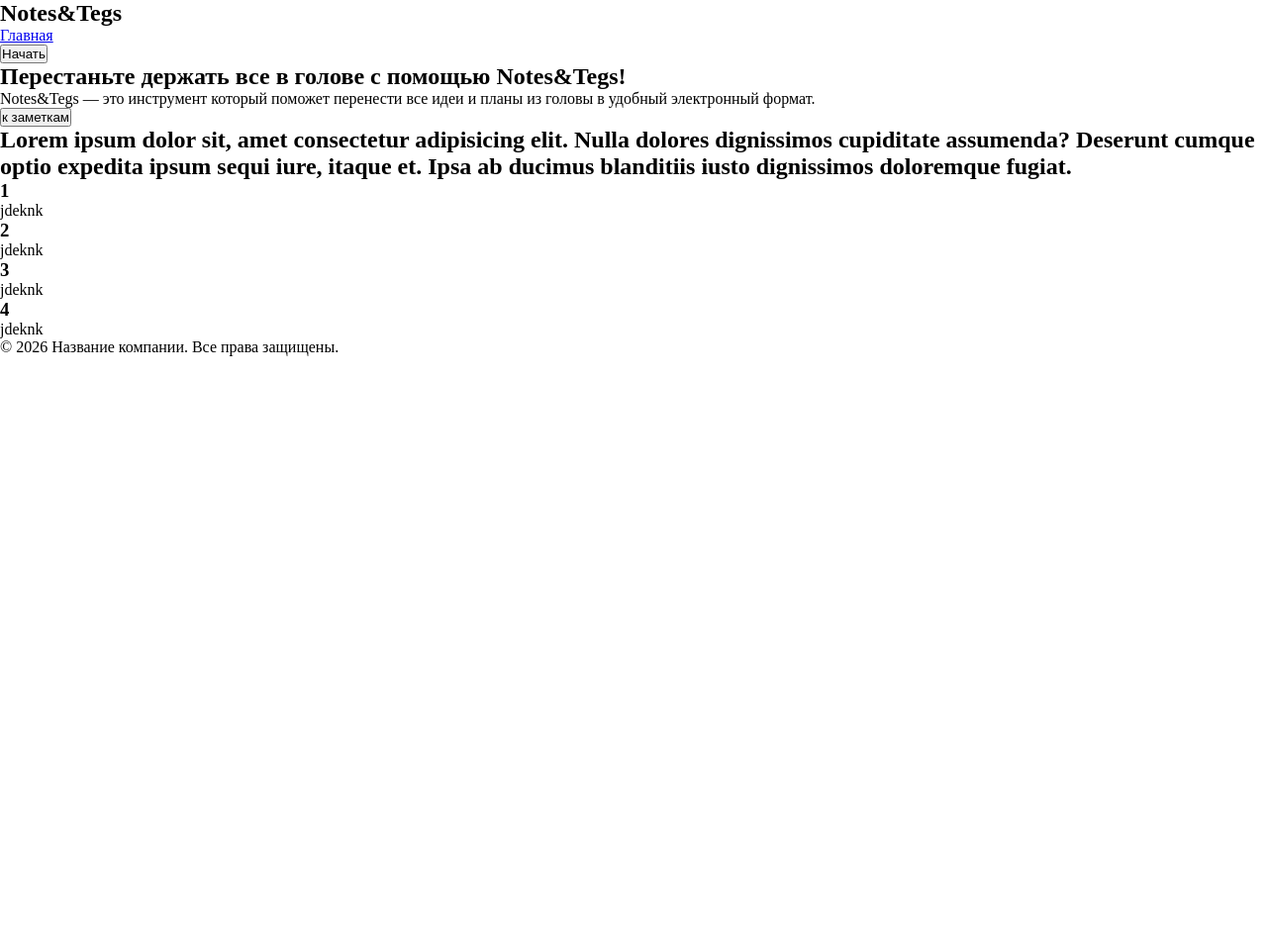
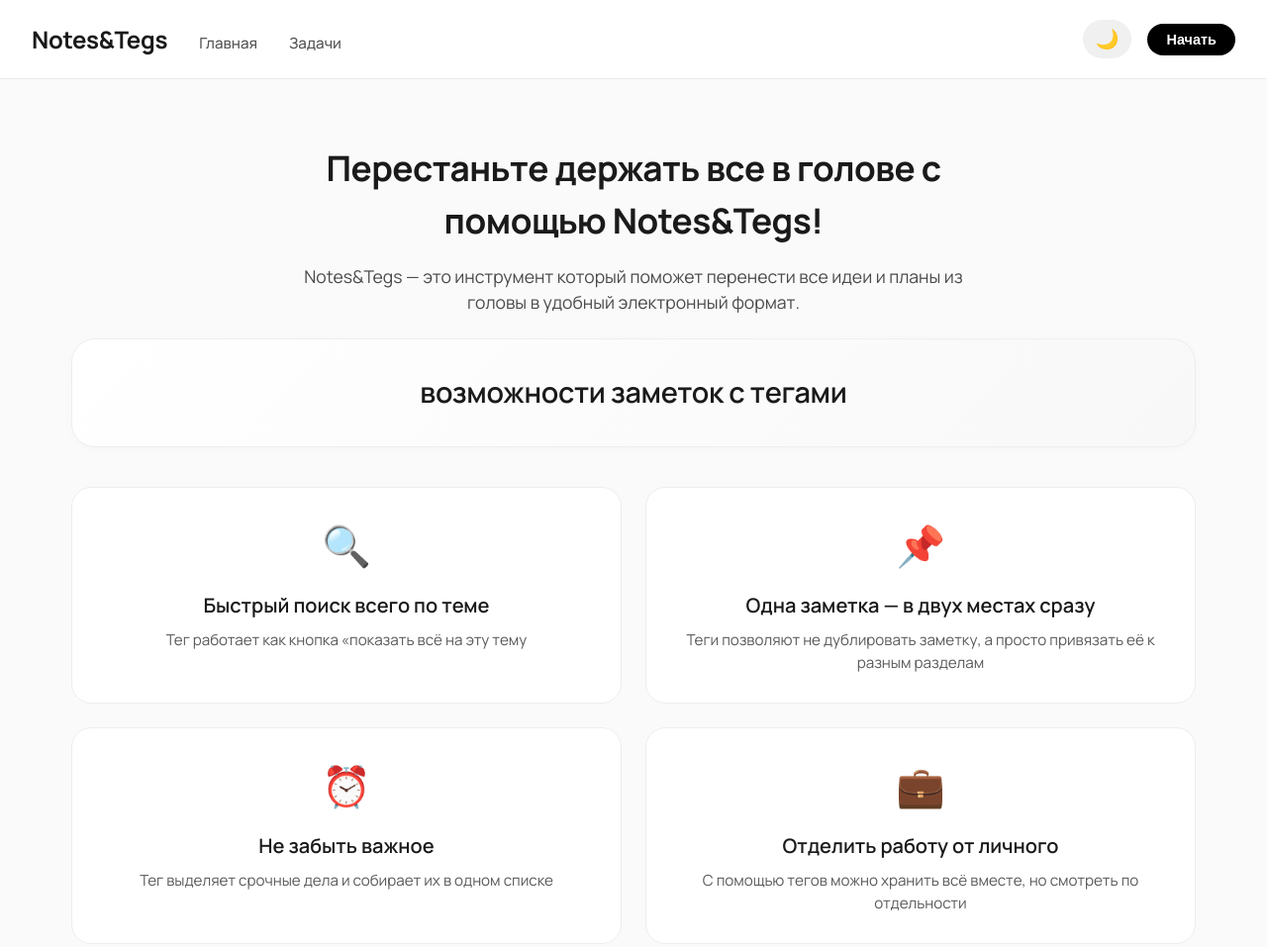
Before and after one commit to Argoshick/My-project-for-Hexlet, a plain HTML site: page layout/index.html in a window 1280 px wide. Shown: the top 957 px of the page at 99% size. Before the commit the page ends 800 px from the top, so only its background shows below. Drawn offline with Linux system fonts and the light colour scheme.

Commit message:
дописана верстка главной страницы и темная тема

```diff
--- /dev/null
+++ b/layout/darktheme.js
@@ -0,0 +1,22 @@
+// тема
+function toggleTheme() {
+    document.body.classList.toggle('dark-theme');
+    const themeBtn = document.getElementById('themeToggle');
+    if (document.body.classList.contains('dark-theme')) {
+        themeBtn.textContent = '☀️';
+        localStorage.setItem('theme', 'dark');
+    } else {
+        themeBtn.textContent = '🌙';
+        localStorage.setItem('theme', 'light');
+    }
+}
+
+// Загрузка сохраненной темы при загрузке страницы
+const savedTheme = localStorage.getItem('theme');
+if (savedTheme === 'dark') {
+    document.body.classList.add('dark-theme');
+    document.getElementById('themeToggle').textContent = '☀️';
+}
+
+
+document.getElementById('themeToggle').addEventListener('click', toggleTheme);
--- a/layout/index.html
+++ b/layout/index.html
@@ -3,82 +3,73 @@
 <head>
     <meta charset="UTF-8">
     <meta name="viewport" content="width=device-width, initial-scale=1.0">
-    <title>Система заметок с тегами</title>
+    <title>Система заметок с тегами - Manrope</title>
+
+    <!-- Подключение шрифта Manrope -->
+    <link href="https://fonts.googleapis.com/css2?family=Manrope:wght@300;400;500;600;700;800&display=swap" rel="stylesheet">
+
     <link rel="stylesheet" href="style.css">
 </head>
 <body>
-        <header class="header">
-
+    <!--header-->
+    <header class="header">
         <nav>
             <h1>Notes&Tegs</h1>
             <a href="#">Главная</a>
-            <a href="#"></a>
+            <a href="#">Задачи</a>
         </nav>
-        <button>Начать</button>
+
+        <div class="header-actions">
+            <button id="themeToggle" class="theme-btn">🌙</button>
+            <a href="#">
+                <button id="goButton" class="go-btn">Начать</button>
+            </a>
+        </div>
     </header>
 
-    <!-- ОСНОВНОЙ КОНТЕНТ -->
     <main>
-        <div>
-            <p></p>
-        </div>
-        <section>
+        <!-- info section-->
+        <section class="info">
             <h2>Перестаньте держать все в голове с помощью Notes&Tegs!</h2>
             <p>Notes&Tegs — это инструмент который поможет перенести все идеи и планы из головы в удобный электронный формат.</p>
         </section>
-        <button>к заметкам</button>
 
-        <section>
-            <div>
-                <section>
-                    <h2>Lorem ipsum dolor sit, amet consectetur adipisicing elit. Nulla dolores dignissimos cupiditate assumenda? Deserunt cumque optio expedita ipsum sequi iure, itaque et. Ipsa ab ducimus blanditiis iusto dignissimos doloremque fugiat.</h2>
-                    <div>
-                        <h3>1</h3>
-                        <p>jdeknk</p>
-                    </div>
+        <div class="heading-wrapper">
+            <h2 class="heading">возможности заметок с тегами</h2>
+        </div>
 
-                    <div>
-                        <h3>2</h3>
-                        <p>jdeknk</p>
-                    </div>
+        <section id="ability">
+            <div class="card-info">
+                <div class="card-icon">🔍</div>
+                <h3>Быстрый поиск всего по теме</h3>
+                <p>Тег работает как кнопка «показать всё на эту тему</p>
+            </div>
 
-                    <div>
-                        <h3>3</h3>
-                        <p>jdeknk</p>
-                    </div>
+            <div class="card-info">
+                <div class="card-icon">📌</div>
+                <h3>Одна заметка — в двух местах сразу</h3>
+                <p>Теги позволяют не дублировать заметку, а просто привязать её к разным разделам</p>
+            </div>
 
-                    <div>
-                        <h3>4</h3>
-                        <p>jdeknk</p>
-                    </div>
-                </section>
+            <div class="card-info">
+                <div class="card-icon">⏰</div>
+                <h3>Не забыть важное</h3>
+                <p>Тег выделяет срочные дела и собирает их в одном списке</p>
+            </div>
+
+            <div class="card-info">
+                <div class="card-icon">💼</div>
+                <h3>Отделить работу от личного</h3>
+                <p>С помощью тегов можно хранить всё вместе, но смотреть по отдельности</p>
             </div>
         </section>
-
-
-
-
-
-
-
-
-
-
     </main>
 
-
-
-
-
-
-
-
-
-    <footer>
-        <p>&copy; 2026 Название компании. Все права защищены.</p>
+    <!-- footer section-->
+    <footer class="footer">
+        <p>&copy; 2026 Notes&Tegs. Все права защищены.</p>
     </footer>
 
-
-
+    <script src="darktheme.js"></script>
 </body>
 </html>
--- a/layout/style.css
+++ b/layout/style.css
@@ -3,3 +3,294 @@
     padding: 0;
     box-sizing: border-box;
 }
+
+body {
+    font-family: 'Manrope', -apple-system, BlinkMacSystemFont, 'Segoe UI', Roboto, Helvetica, Arial, sans-serif;
+    background-color: #fafafa;
+    color: #1a1a1a;
+    line-height: 1.5;
+    display: flex;
+    flex-direction: column;
+    min-height: 100vh;
+    transition: background-color 0.3s ease, color 0.3s ease;
+}
+
+
+/* DARK THEME */
+body.dark-theme {
+    background-color: #1a1a1a;
+    color: #e0e0e0;
+}
+
+body.dark-theme .header {
+    background-color: #2d2d2d;
+    border-color: #404040;
+}
+
+body.dark-theme .header nav a {
+    color: #aaaaaa;
+}
+
+body.dark-theme .header nav a:hover {
+    color: #ffffff;
+}
+
+body.dark-theme .card-info {
+    background-color: #2d2d2d;
+    border-color: #404040;
+}
+
+body.dark-theme .card-info p {
+    color: #aaaaaa;
+}
+
+body.dark-theme .footer {
+    background-color: #2d2d2d;
+    border-color: #404040;
+}
+
+body.dark-theme .heading-wrapper {
+    background: #2d2d2d;
+    border-color: #404040;
+}
+
+body.dark-theme .heading-wrapper:hover {
+    border-color: #505050;
+    box-shadow: 0 4px 12px rgba(255, 255, 255, 0.04);
+}
+
+body.dark-theme .info p {
+    color: #aaaaaa;
+}
+
+body.dark-theme .theme-btn {
+    background-color: #404040;
+}
+
+body.dark-theme .theme-btn:hover {
+    background-color: #505050;
+}
+
+/* Header */
+.header {
+    display: flex;
+    justify-content: space-between;
+    align-items: center;
+    padding: 1.25rem 2rem;
+    background-color: #ffffff;
+    border-bottom: 1px solid #eaeaea;
+    flex-wrap: wrap;
+    gap: 1rem;
+}
+
+.header nav {
+    display: flex;
+    align-items: baseline;
+    gap: 2rem;
+    flex-wrap: wrap;
+}
+
+.header nav h1 {
+    font-size: 1.5rem;
+    font-weight: 700;
+    letter-spacing: -0.3px;
+    color: inherit;
+}
+
+.header nav a {
+    text-decoration: none;
+    color: #555555;
+    font-size: 0.95rem;
+    font-weight: 500;
+    transition: color 0.2s ease;
+}
+
+.header nav a:hover {
+    color: #000000;
+}
+
+.header-actions {
+    display: flex;
+    gap: 1rem;
+    align-items: center;
+}
+
+.theme-btn {
+    background-color: #f0f0f0;
+    border: none;
+    font-size: 1.2rem;
+    padding: 0.5rem 0.8rem;
+    border-radius: 30px;
+    cursor: pointer;
+    transition: background-color 0.2s ease;
+}
+
+.theme-btn:hover {
+    background-color: #e0e0e0;
+}
+
+.header #goButton,
+.header .go-btn {
+    background-color: #000000;
+    color: white;
+    border: none;
+    padding: 0.5rem 1.2rem;
+    font-size: 0.9rem;
+    font-weight: 600;
+    border-radius: 30px;
+    cursor: pointer;
+    transition: background-color 0.2s ease;
+}
+
+.header #goButton:hover,
+.header .go-btn:hover {
+    background-color: #333333;
+}
+
+/* Main content */
+main {
+    max-width: 1200px;
+    margin: 0 auto;
+    padding: 2rem 2rem;
+    flex: 1;
+}
+
+/* Info section */
+.info {
+    text-align: center;
+    max-width: 700px;
+    margin: 2rem auto 1.5rem;
+}
+
+.info h2 {
+    font-size: 2.2rem;
+    font-weight: 700;
+    letter-spacing: -0.5px;
+    margin-bottom: 1rem;
+    color: inherit;
+}
+
+.info p {
+    font-size: 1.1rem;
+    font-weight: 400;
+    color: #4a4a4a;
+}
+
+/* Heading wrapper */
+.heading-wrapper {
+    background: linear-gradient(135deg, #ffffff 0%, #f8f8f8 100%);
+    border-radius: 24px;
+    padding: 2rem;
+    margin-bottom: 2.5rem;
+    text-align: center;
+    border: 1px solid #eeeeee;
+    box-shadow: 0 2px 8px rgba(0, 0, 0, 0.02);
+    transition: all 0.3s ease;
+}
+
+.heading-wrapper:hover {
+    border-color: #e0e0e0;
+    box-shadow: 0 4px 12px rgba(0, 0, 0, 0.04);
+}
+
+.heading {
+    font-size: 1.8rem;
+    font-weight: 600;
+    text-align: center;
+    letter-spacing: -0.3px;
+    color: inherit;
+    margin: 0;
+}
+
+/* Ability section */
+#ability {
+    margin-top: 1rem;
+    display: grid;
+    grid-template-columns: repeat(2, 1fr);
+    gap: 1.5rem;
+    margin-bottom: 3rem;
+}
+
+/* Cards */
+.card-info {
+    background-color: #ffffff;
+    border: 1px solid #eeeeee;
+    border-radius: 20px;
+    padding: 1.75rem;
+    transition: all 0.3s ease;
+    text-align: center;
+}
+
+.card-info:hover {
+    transform: translateY(-4px);
+    box-shadow: 0 12px 24px rgba(0, 0, 0, 0.08);
+    border-color: #d0d0d0;
+}
+
+.card-icon {
+    font-size: 2.5rem;
+    margin-bottom: 1rem;
+}
+
+.card-info h3 {
+    font-size: 1.25rem;
+    font-weight: 600;
+    margin-bottom: 0.6rem;
+    color: inherit;
+}
+
+.card-info p {
+    color: #5a5a5a;
+    font-size: 0.95rem;
+    font-weight: 400;
+}
+
+/* Footer */
+.footer {
+    text-align: center;
+    padding: 2rem;
+    border-top: 1px solid #eaeaea;
+    background-color: #ffffff;
+    margin-top: 2rem;
+}
+
+.footer p {
+    font-size: 0.8rem;
+    font-weight: 400;
+    color: #888888;
+}
+
+/* Responsive */
+@media (max-width: 768px) {
+    #ability {
+        grid-template-columns: 1fr;
+        gap: 1rem;
+    }
+
+    .header {
+        flex-direction: column;
+        text-align: center;
+    }
+
+    .header nav {
+        justify-content: center;
+    }
+
+    .info h2 {
+        font-size: 1.6rem;
+    }
+
+    .heading {
+        font-size: 1.5rem;
+    }
+
+    .heading-wrapper {
+        padding: 1.5rem;
+    }
+}
+
+@media (max-width: 600px) {
+    main {
+        padding: 1rem;
+    }
+}
```
Also changed, not shown: js/main.js (deleted).
